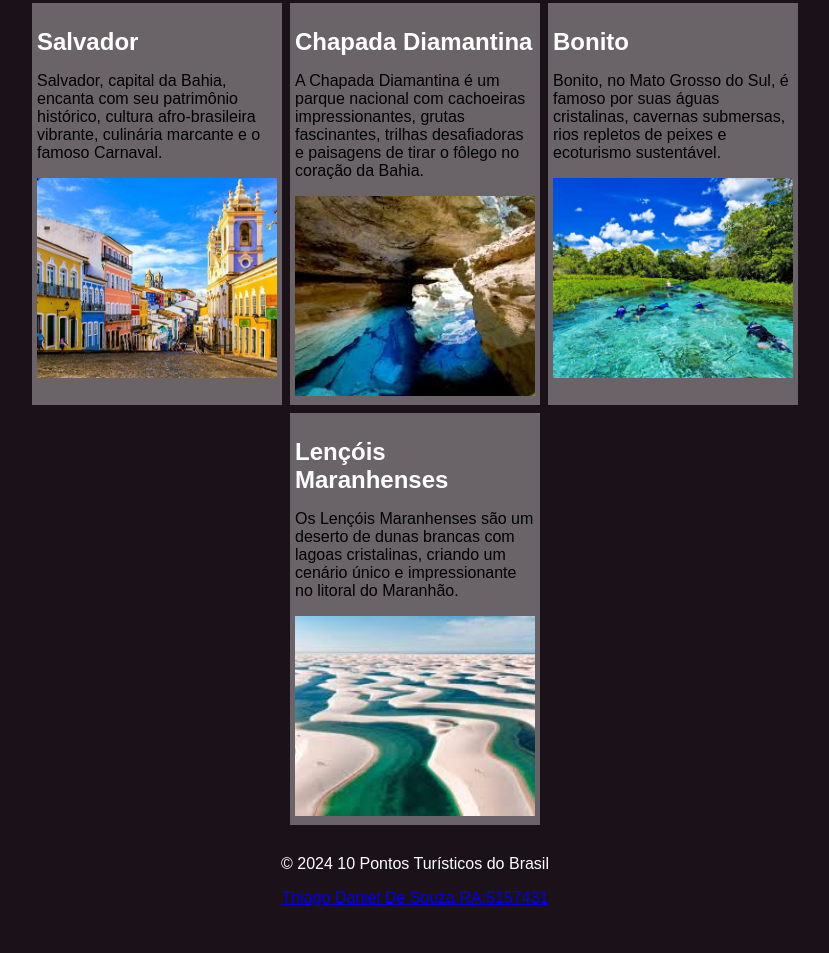
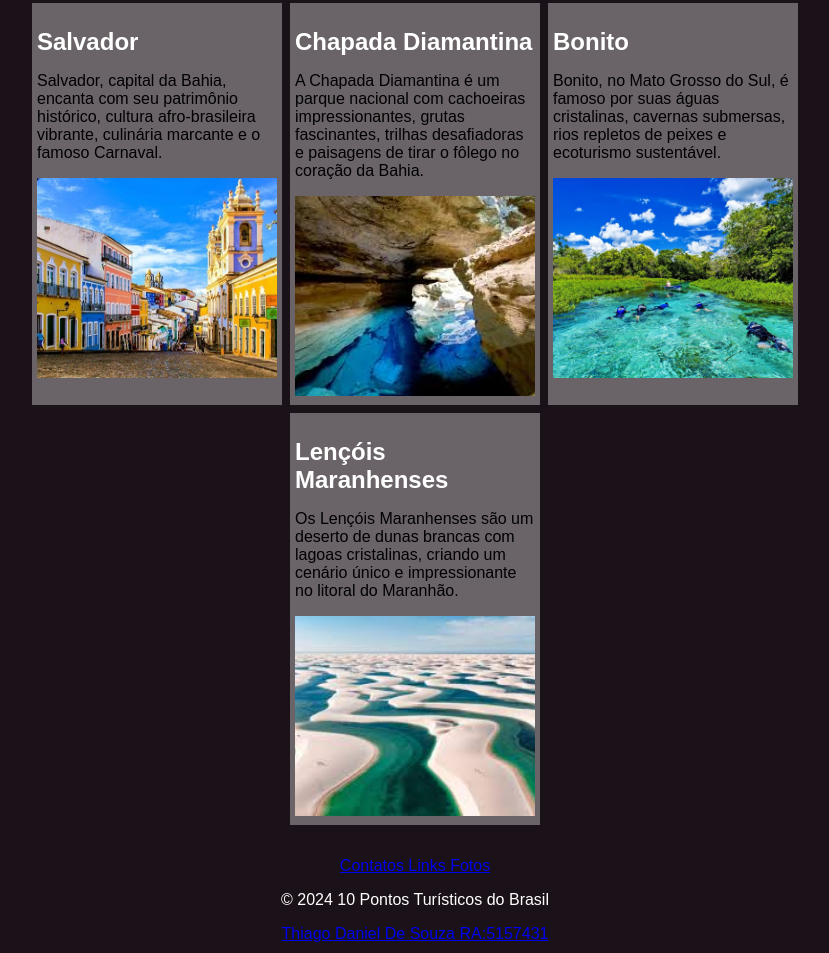
Before and after one commit to ThiagoD3Souza/site, a plain HTML site: page index.html in a window 1280 px wide. Shown: the part 1012-1965 px from the top of the page, without its empty margins (5-834 px from the left). Before the commit the page ends 1929 px from the top, so only its background shows below. Drawn offline with Linux system fonts and the light colour scheme.

Commit message:
Update index.html

```diff
--- a/index.html
+++ b/index.html
@@ -84,6 +84,10 @@
       </section>
     </main>
     <footer>
+      <br>
+        <a href="contato.html">Contatos </a>
+        <a href="links.html">Links </a>
+        <a href="fotos.html">Fotos </a>
       <p>&copy; 2024 10 Pontos Turísticos do Brasil</p>
       <a href="https://youtu.be/dQw4w9WgXcQ?t=84" target=”_blank”>Thiago Daniel De Souza RA:5157431</a></li>
     </footer>
```
